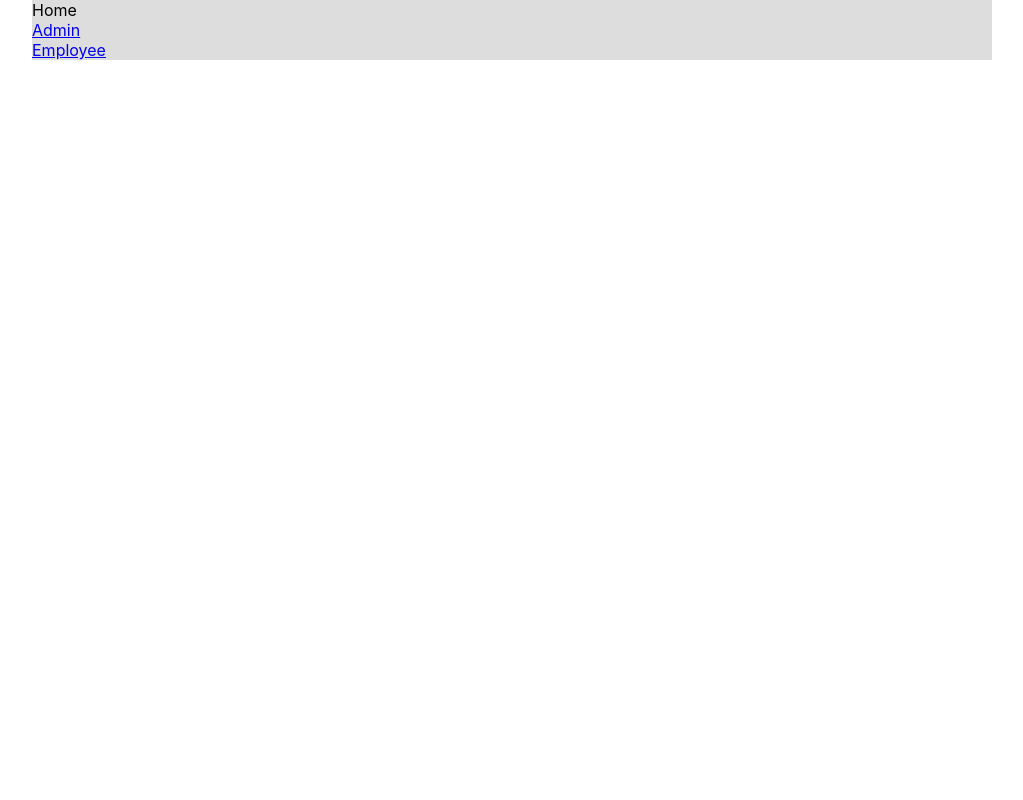
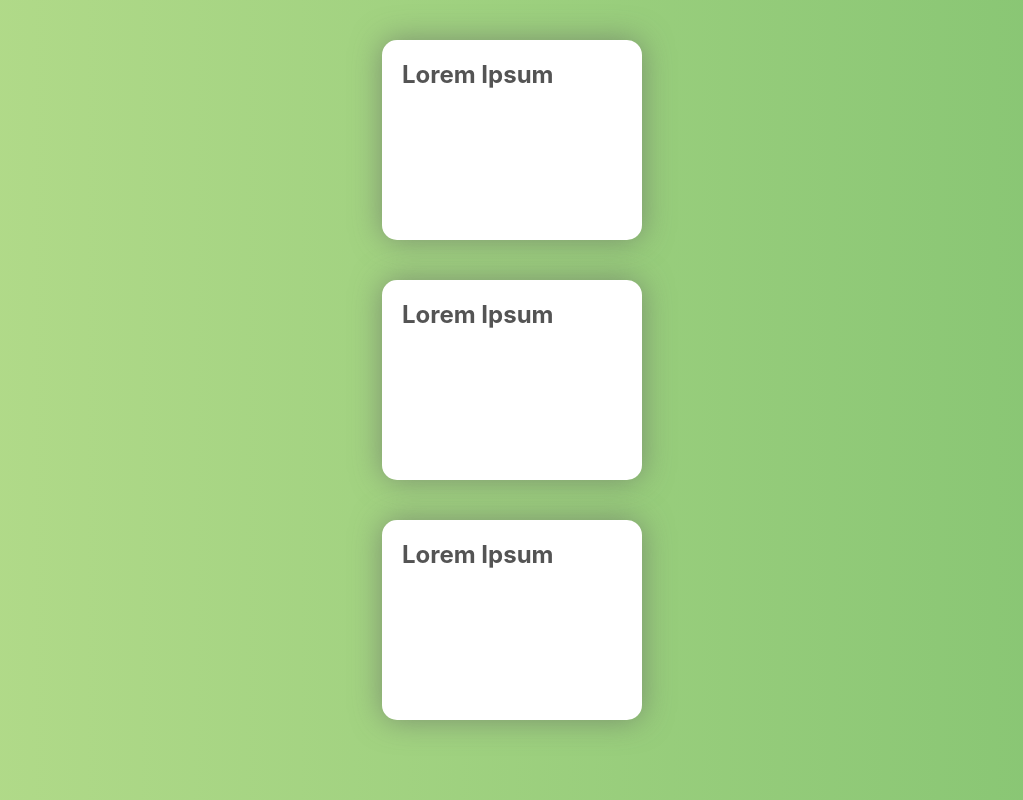
Before and after one commit to medaserenaite/hack-2021, a React (Create React App) app: page /home in a window 1280 px wide. Shown: the top 800 px of the page, without its empty margins (128-1151 px from the left). Built offline with nearby package versions, Linux system fonts and the light colour scheme.

Commit message:
adds some styles, uses homepage for component creation

```diff
--- a/src/App.js
+++ b/src/App.js
@@ -1,18 +1,19 @@
 import './App.scss';
 import { BrowserRouter as Router, Route, Link } from 'react-router-dom';
 import EmployeeScreen from './pages/Home'
+import Task from './components/Task'
 
 
 function App() {
   return (
     <div className="App">
       <div className="contentContainer">
-            <Router>
+            {/* <Router>
               <Route path="/home" component={EmployeeScreen} />
-              <Link to="/">Admin</Link><br/>
-              <Link to="/home">Employee</Link>
-            </Router>
-
+            </Router> */}
+            <Task />
+            <Task />
+            <Task />
       </div>
     </div>
   );
--- a/src/App.scss
+++ b/src/App.scss
@@ -5,5 +5,24 @@
   width: calc(100% - 48px);
   display: block;
   margin: auto;
-  background-color: rgba(128, 128, 128, 0.267);
+  // background-color: white;
+  min-height: 1000px;
 }
+
+.Task {
+  // border: solid 1px rgba(0, 0, 0, 0.322);
+  box-shadow: 0 0 30px rgba(95, 95, 95, 0.568);
+  padding: 0 10px;
+  height: 200px;
+  width: 240px;
+  border-radius: 15px;
+  margin: auto;
+  margin-top: 40px;
+  background-color: white;
+
+  h2 {
+    display: block;
+    padding-top: 20px;
+    padding-left: 10px;
+  }
+}
--- /dev/null
+++ b/src/components/Task.js
@@ -0,0 +1,9 @@
+import React from 'react'
+
+export default function Task() {
+    return (
+        <div className="Task">
+            <h2>Lorem Ipsum</h2>
+        </div>
+    )
+}
--- a/src/index.css
+++ b/src/index.css
@@ -5,6 +5,9 @@ body {
     sans-serif;
   -webkit-font-smoothing: antialiased;
   -moz-osx-font-smoothing: grayscale;
+  height: 100%;
+  background-image: linear-gradient(to left, #85c472, #b5dc8b);
+  color: #545454;
 }
 
 code {
```
